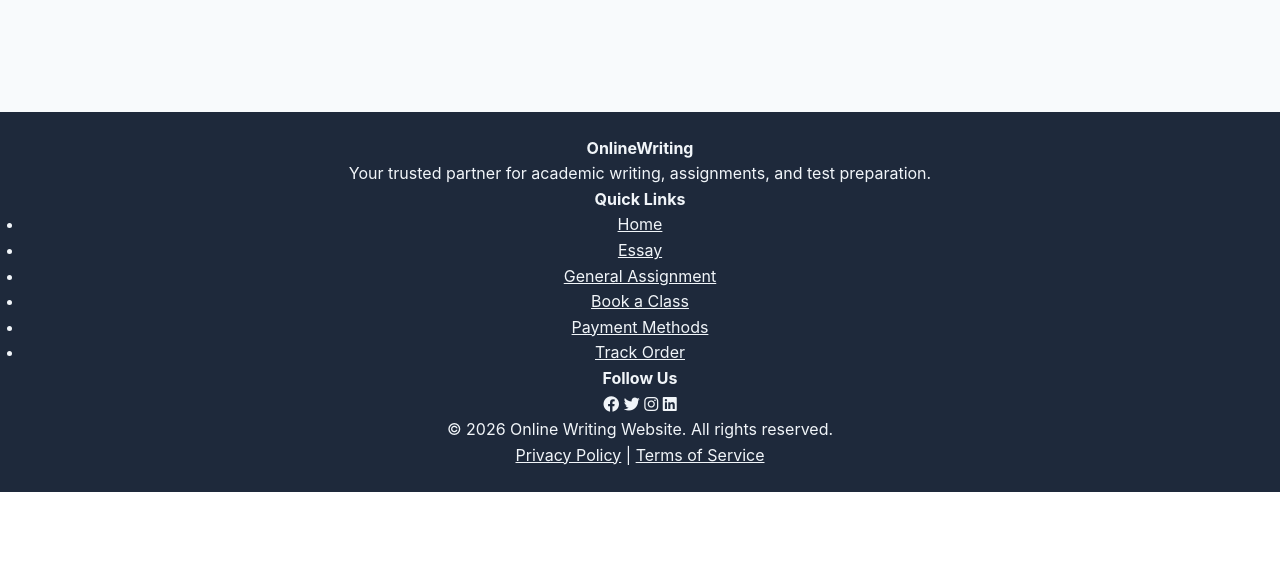
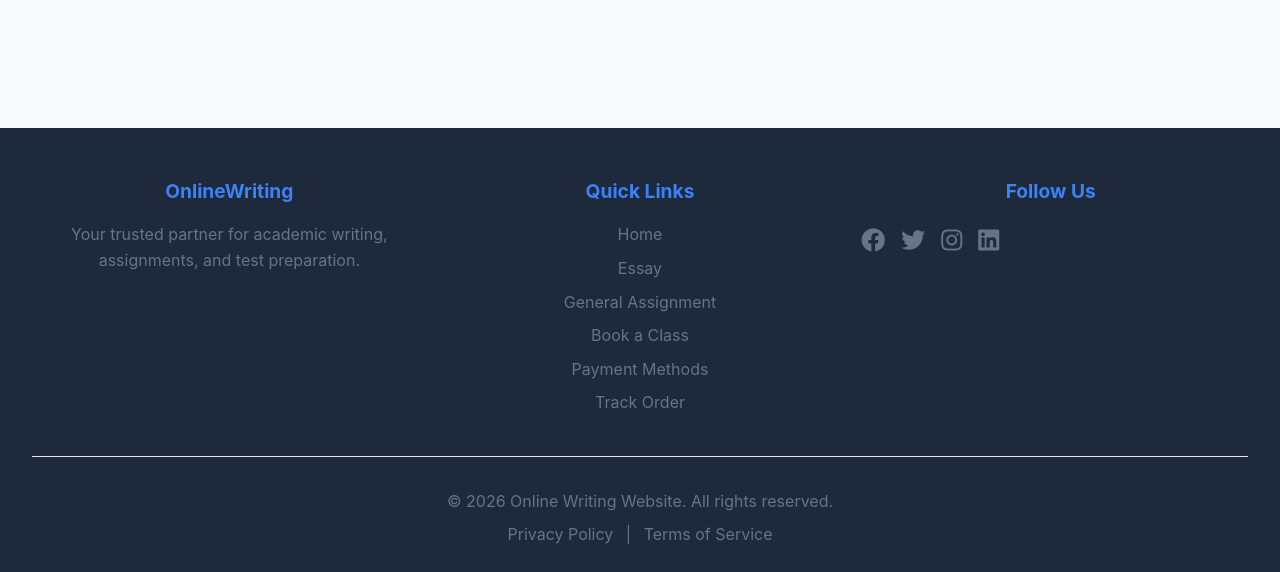
Before and after one commit to ClarionSigei/Writin, a Flask app: page /admin in a window 1280 px wide. Shown: the part 842-1414 px from the top of the page. Before the commit the page ends 1334 px from the top, so only its background shows below. Run offline with Flask 3, Linux system fonts and the light colour scheme; the visitor is signed in with stand-in values (Sample User, id 1).

Commit message:
Add files via upload

```diff
--- a/static/style.css
+++ b/static/style.css
@@ -1249,3 +1249,112 @@ footer a {
         padding: 0.2rem 0.3rem;
     }
 }
+
+/* Professional Footer */
+.site-footer {
+    background-color: var(--footer-bg);
+    color: var(--footer-text);
+    padding: 3rem 2rem 1rem;
+    margin-top: 3rem;
+}
+
+.footer-container {
+    max-width: 1200px;
+    margin: 0 auto;
+    display: grid;
+    grid-template-columns: repeat(auto-fit, minmax(250px, 1fr));
+    gap: 2rem;
+}
+
+.footer-col h4 {
+    color: var(--primary-color);
+    margin-bottom: 1rem;
+    font-size: 1.2rem;
+}
+
+.footer-col p {
+    color: var(--text-secondary);
+    line-height: 1.6;
+}
+
+.footer-col ul {
+    list-style: none;
+    padding: 0;
+}
+
+.footer-col ul li {
+    margin-bottom: 0.5rem;
+}
+
+.footer-col ul li a {
+    color: var(--text-secondary);
+    text-decoration: none;
+    transition: color 0.2s;
+}
+
+.footer-col ul li a:hover {
+    color: var(--primary-color);
+}
+
+.social-links {
+    display: flex;
+    gap: 1rem;
+}
+
+.social-links a {
+    color: var(--text-secondary);
+    font-size: 1.5rem;
+    transition: color 0.2s;
+}
+
+.social-links a:hover {
+    color: var(--primary-color);
+}
+
+.footer-bottom {
+    text-align: center;
+    padding-top: 2rem;
+    margin-top: 2rem;
+    border-top: 1px solid var(--border-color);
+    color: var(--text-secondary);
+}
+
+.footer-bottom p {
+    margin-bottom: 0.5rem;
+}
+
+.footer-bottom a {
+    color: var(--text-secondary);
+    text-decoration: none;
+    margin: 0 0.5rem;
+}
+
+.footer-bottom a:hover {
+    color: var(--primary-color);
+}
+
+/* Pending order cards */
+.pending-orders {
+    display: grid;
+    grid-template-columns: repeat(auto-fill, minmax(300px, 1fr));
+    gap: 1rem;
+    margin-bottom: 2rem;
+}
+
+.order-card.pending {
+    background-color: var(--surface-color);
+    border-left: 4px solid var(--warning);
+    padding: 1rem;
+    border-radius: 0.5rem;
+    box-shadow: var(--shadow);
+}
+
+.order-card.pending h4 {
+    margin-bottom: 0.5rem;
+    color: var(--text-primary);
+}
+
+.order-card.pending p {
+    color: var(--text-secondary);
+    margin-bottom: 0.5rem;
+}
```
